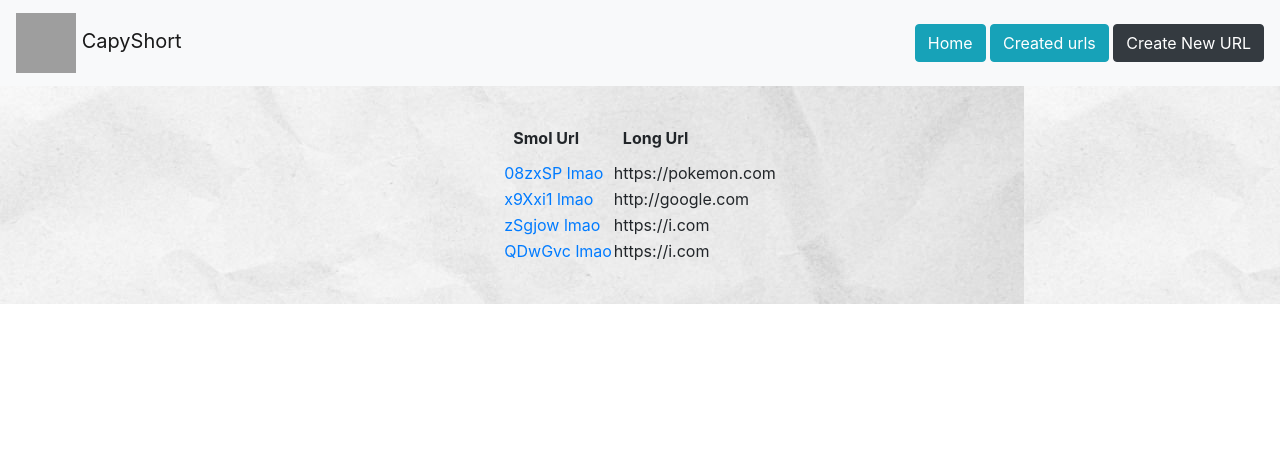
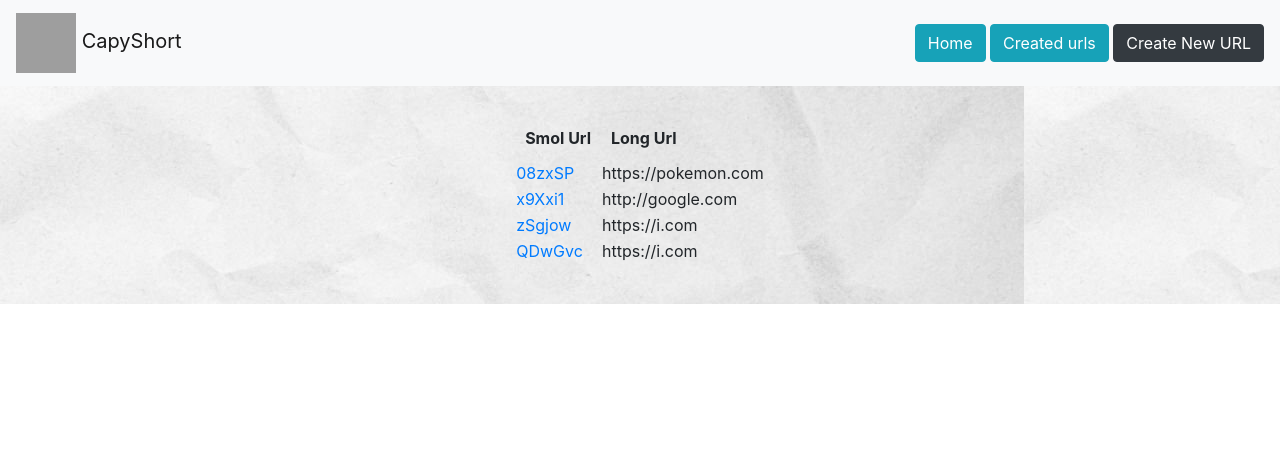
Before and after one commit to ShivanshKandpal/22075083_ShivanshK, a Django app: page /createdUrls/ in a window 1280 px wide. Shown: the top 460 px of the page. Run offline with Django 4.2, Linux system fonts and the light colour scheme; data comes from the database, SQL or seed files in the repository; some libraries are stand-ins or nearby versions; grey boxes are pictures that could not be loaded.

Commit message:
completed

```diff
--- a/templates/showTables.html
+++ b/templates/showTables.html
@@ -9,7 +9,7 @@
         </tr>
     {% for iter_url in url_list %}
     <tr>
-        <td><a href="{{ base }}{{ iter_url.short_url }}">{{ iter_url.short_url }} lmao</a></td>
+        <td><a href="{{ base }}{{ iter_url.short_url }}">{{ iter_url.short_url }}</a></td>
         <td><div href="{{ iter_url.original_url }}">{{ iter_url.original_url }}</div></td>
     </tr>
     {% endfor %}
```
